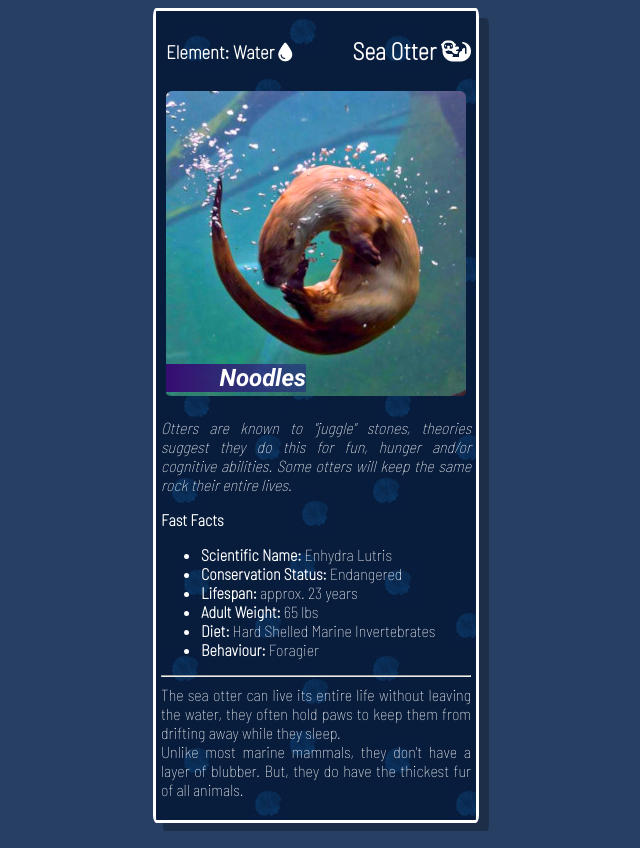
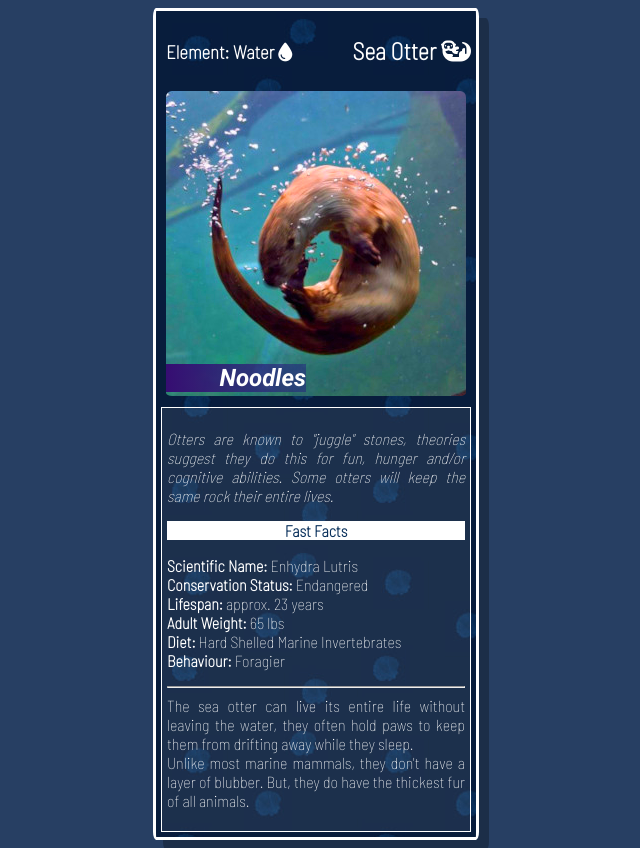
Before and after one commit to maggiedalke/Otter-Trading-Card, a plain HTML site: page index.html in a window 1280 px wide. Shown: the whole page, without its empty margins (324-964 px from the left). Drawn offline with Linux system fonts and the light colour scheme; files whose address does not match are found by name.

Commit message:
Styling card info content

```diff
--- a/css/styles.css
+++ b/css/styles.css
@@ -44,3 +44,20 @@ img {
   text-align: right;
   background-image: linear-gradient(to right, #360d72, #221f8080);
 }
+
+div.info {
+  border: 1px solid #FFFFFF;
+  background-color: #FFFFFF15;
+  padding: 5px;
+}
+
+.facts {
+  color: #0a315c;
+  text-align: center;
+  background-color: #FFFFFF;
+}
+
+ul {
+  list-style-type: none;
+  padding: 0;
+}
```
